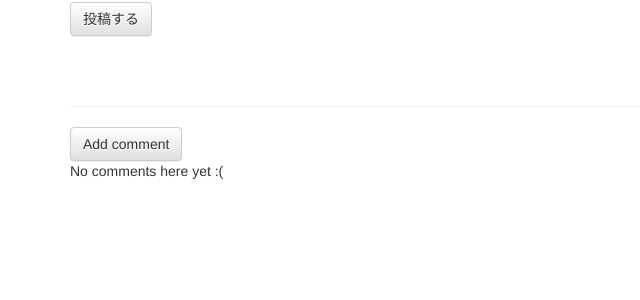
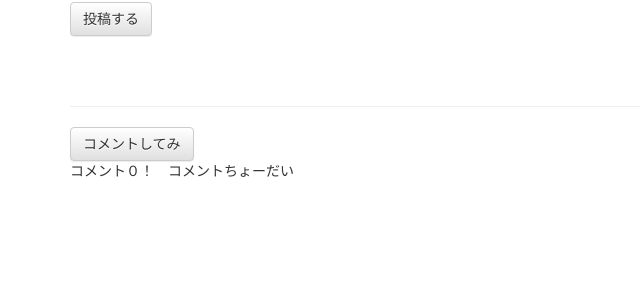
Before and after one commit to matsuu2tatsuya/my-first-blog, a Django app: template blog/templates/blog/post_detail.html in a window 1280 px wide. Shown: the part 142-442 px from the top of the page, without its empty margins (0-640 px from the left). Run offline with Django 3.2, Linux system fonts and the light colour scheme; the template is opened without the code that fills it, so the values that code supplies are empty; some libraries are stand-ins or nearby versions.

Commit message:
first commit

```diff
--- a/blog/static/css/blog.css
+++ b/blog/static/css/blog.css
@@ -58,5 +58,6 @@ h1, h2, h3, h4 {
 }
 
 .comment {
+    color: cornsilk;
     margin: 20px 0px 20px 20px;
 }
--- a/blog/templates/blog/post_detail.html
+++ b/blog/templates/blog/post_detail.html
@@ -17,7 +17,7 @@
         <p>{{ post.text|linebreaksbr }}</p>
     </div>
 <hr>
-<a class="btn btn-default" href="{% url 'add_comment_to_post' pk=post.pk %}">Add comment</a>
+<a class="btn btn-default" href="{% url 'add_comment_to_post' pk=post.pk %}">コメントしてみ</a>
     {% for comment in post.comments.all %}
         {% if user.is_authenticated or comment.approved_comment %}
         <div class="comment">
@@ -33,7 +33,7 @@
         </div>
         {% endif %}
     {% empty %}
-        <p>No comments here yet :(</p>
+        <p>コメント０！　コメントちょーだい</p>
     {% endfor %}
 
 {% endblock %}
--- a/blog/templates/blog/post_list.html
+++ b/blog/templates/blog/post_list.html
@@ -8,7 +8,7 @@
         </div>
         <h1><a href="{% url 'post_detail' pk=post.pk %}">{{ post.title }}</a></h1>
         <p>{{ post.text|linebreaksbr }}</p>
-        <a href="{% url 'post_detail' pk=post.pk %}">Comments: {{ post.approved_comments.count }}</a>
+        <a href="{% url 'post_detail' pk=post.pk %}">コメコメント: {{ post.approved_comments.count }}</a>
     </div>
     {% endfor %}
 {% endblock content %}
```
